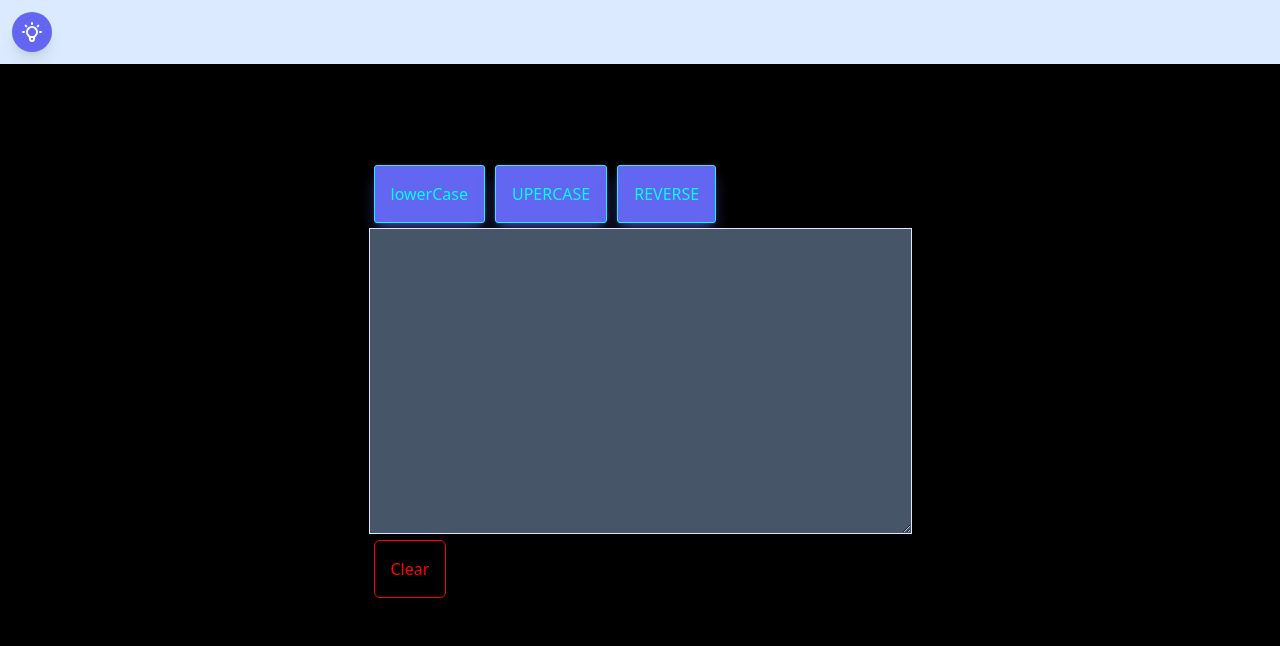
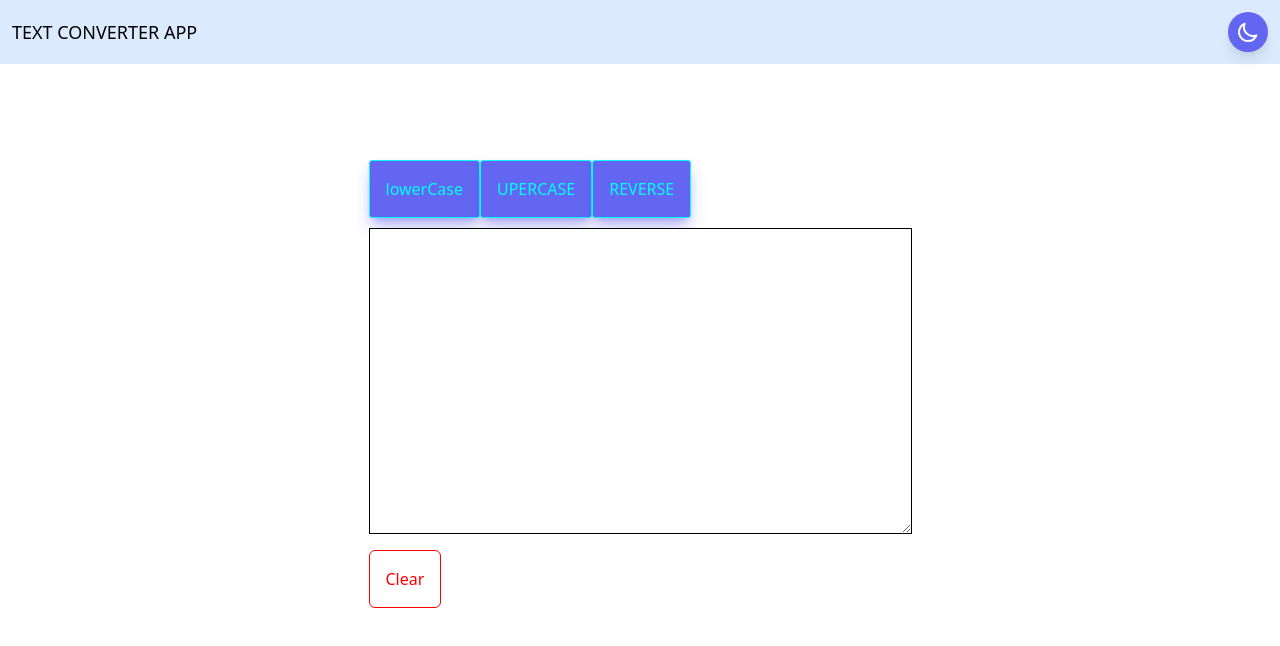
Before and after one commit to Jrod-DEV/text-converter-app, a React (Create React App) app: page / in a window 1280 px wide. Shown: the top 646 px of the page. Built offline with nearby package versions, Linux system fonts and the light colour scheme.

Commit message:
feat: text added on navbar

```diff
--- a/src/components/App.css
+++ b/src/components/App.css
@@ -35,7 +35,7 @@ select {
   border-radius: 3px;
   color: aqua;
   padding: 1rem;
-  margin: 5px;
+  margin-bottom: 10px;
 }
 
 .convertBtn {
@@ -51,7 +51,7 @@ select {
   border-radius: 6px;
   color: red;
   cursor: pointer;
-  margin-left: 5px;
+  margin-top: 10px;
   padding: 1rem;
 }
 
--- a/src/components/NavBar/NavBar.js
+++ b/src/components/NavBar/NavBar.js
@@ -4,7 +4,10 @@ import { useDarkMode } from '../../hooks/useDarkMode';
 export const NavBar = () => {
   const [colorTheme, setTheme] = useDarkMode();
   return (
-    <div className="fixed top-0 bg-blue-100 w-full p-3">
+    <div className="flex items-center justify-between fixed top-0 bg-blue-100 w-full p-3">
+      <p className="text-lg">
+        TEXT CONVERTER APP
+      </p>
       <span
         onClick={() => setTheme(colorTheme)}
         className="w-10 h-10 bg-indigo-500 rounded-full shadow-lg cursor-pointer text-white flex items-center justify-center"
--- a/src/components/NavBar/navbar.css
+++ b/src/components/NavBar/navbar.css
@@ -0,0 +1,4 @@
+.amb-mode {
+  display: flex;
+  justify-content: flex-end;
+}
--- a/src/hooks/useDarkMode.js
+++ b/src/hooks/useDarkMode.js
@@ -1,7 +1,7 @@
 import { useEffect, useState } from 'react';
 
 export const useDarkMode = () => {
-  const [theme, setTheme] = useState('dark');
+  const [theme, setTheme] = useState(localStorage.theme);
 
   const colorTheme = theme === 'dark' ? 'light' : 'dark';
 
@@ -10,6 +10,7 @@ export const useDarkMode = () => {
 
     root.classList.remove(colorTheme);
     root.classList.add(theme);
+    localStorage.setItem('theme', theme)
   }, [theme, colorTheme]);
 
   return [colorTheme, setTheme];
```
